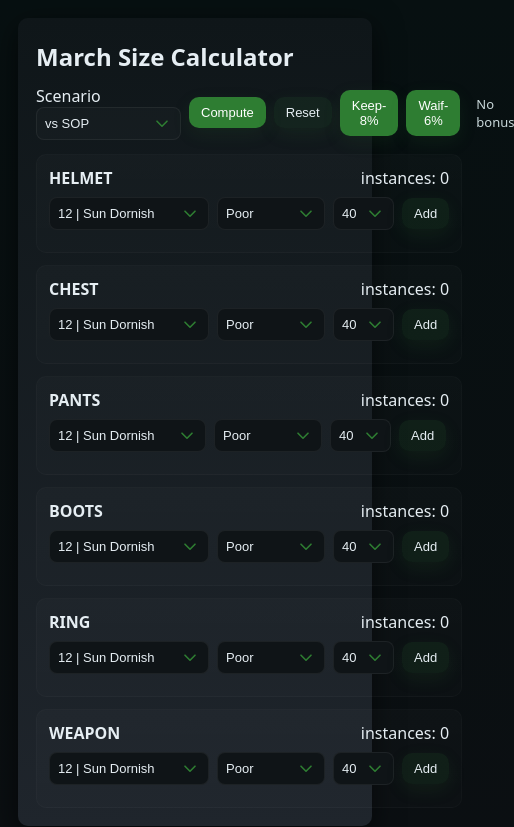
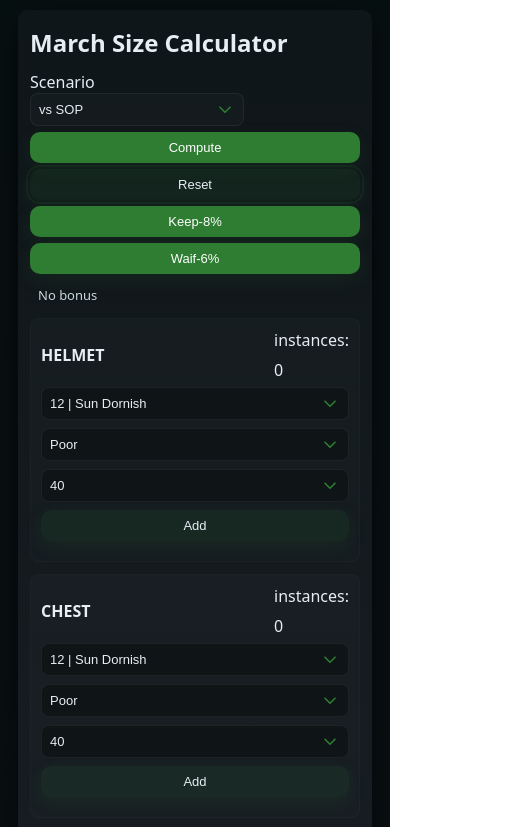
Before and after one commit to Shimulik/march_size_calc, a plain HTML site: page index.html in a window 390 px wide. Both pictures are taken after a click on the button "Reset". Shown: the top 827 px of the page, 514 px wide, since content can reach past the window. Drawn offline with Linux system fonts and the light colour scheme.

Commit message:
Update styles.css

```diff
--- a/styles.css
+++ b/styles.css
@@ -14,7 +14,6 @@
   --shadow-strong: rgba(0,0,0,0.6);
 }
 
-
 :root, html, body {
   box-sizing: border-box;
 }
@@ -29,7 +28,6 @@ body{
   -moz-osx-font-smoothing: grayscale;
 }
 
-
 .wrap{
   max-width:1100px;
   margin:0 auto;
@@ -37,15 +35,22 @@ body{
   border-radius:10px;
   padding:18px;
   box-shadow:0 8px 30px var(--shadow-strong);
+  box-sizing: border-box;
+  width: calc(100% - 36px);
 }
-
 
 h2{ margin:4px 0 12px; color:var(--text); }
 .muted{ color:var(--muted); font-size:13px; }
 .mono{ font-family:ui-monospace, SFMono-Regular, Menlo, Monaco, "Roboto Mono", monospace; font-size:13px; color:var(--text); }
 
-
-.controls{ display:flex; gap:8px; align-items:center; margin:10px 0 14px; }
+.controls{
+  display:flex;
+  gap:8px;
+  align-items:center;
+  margin:10px 0 14px;
+  flex-wrap:wrap;
+}
+.controls > * { min-width:0; flex:0 1 auto; }
 
 select, input, button {
   font-size:13px;
@@ -54,8 +59,8 @@ select, input, button {
   border:1px solid var(--border);
   background: rgba(255,255,255,0.02);
   color:var(--text);
+  min-width: 0;
 }
-
 
 button{
   background: var(--accent);
@@ -65,13 +70,16 @@ button{
   box-shadow: 0 6px 18px rgba(46,125,50,0.12);
   border-radius:10px;
   padding:8px 12px;
+  flex-shrink: 1;
+  min-width: 64px;
 }
+
 button.secondary{
   background: rgba(46,125,50,0.12);
   color: var(--text);
   border-color: var(--border);
+  min-width: 64px;
 }
-
 
 .grid{ display:grid; grid-template-columns:1fr 1fr; gap:12px; }
 @media (max-width:880px){ .grid{ grid-template-columns:1fr } }
@@ -93,7 +101,6 @@ button.secondary{
   margin-bottom:8px;
 }
 
-
 .chip{
   display:inline-flex;
   align-items:center;
@@ -106,10 +113,11 @@ button.secondary{
   cursor:pointer;
   border:1px solid var(--chip-border);
   background: var(--chip-on-surface);
+  user-select: none;
+  -webkit-tap-highlight-color: transparent;
 }
 .chips-row{ display:flex; flex-wrap:wrap; gap:6px; margin-top:10px; }
 .chip .rarity-badge{ font-size:11px; opacity:0.8; padding:2px 6px; border-radius:6px; background: rgba(10, 10, 10, 0.217); margin-left:6px; color:var(--muted); }
-
 
 .chip-rarity-Poor{        background:#adabab; color:#e6eef3; border-color:rgba(255,255,255,0.04) }
 .chip-rarity-Common{      background:#508920; color:#e6eef3; border-color:rgba(46,125,50,0.10) }
@@ -118,13 +126,7 @@ button.secondary{
 .chip-rarity-Epic{        background:#b0561d; color:#e6eef3; border-color:rgba(138,43,226,0.10) }
 .chip-rarity-Legendary{   background:#b19827; color:#e6eef3; border-color:rgba(255,140,0,0.12) }
 
-
 .combo-chips{ display:flex; flex-wrap:wrap; gap:6px; }
-
-
-@media (max-width:880px){ .grid{ grid-template-columns:1fr } }
-
-
 
 select,
 select:focus,
@@ -146,70 +148,48 @@ select:hover {
   transition: box-shadow .12s ease, border-color .12s ease;
 }
 
-
 select::-ms-expand { display: none; }
-
 
 .controls select {
   background-color: rgba(255,255,255,0.02);
   border: 1px solid var(--border);
 }
-
-
 select option,
 option {
   background-color: #0f1417;
   color: var(--text);
 }
-
-
 select optgroup,
 optgroup {
   color: #cfe1df;
   background-color: #0b1213;
 }
-
-
 select:focus {
   outline: 2px solid rgba(46,125,50,0.18);
   outline-offset: 2px;
   box-shadow: 0 8px 24px rgba(0,0,0,0.6);
 }
-
-
 select[multiple], select[size] {
   background-color: #0f1417;
   color: var(--text);
   border-radius:6px;
 }
-
-
 select option:hover { background: rgba(46,125,50,0.08); }
-
-
 @-moz-document url-prefix() {
   select, option { color: var(--text); background: #0f1417; }
 }
-
-
 select::-webkit-dropdown-button { display: none; }
-
-
 select:focus {
   box-shadow:
     0 6px 18px rgba(0,0,0,0.6),
     0 0 0 4px rgba(46,125,50,0.04) inset;
 }
-
-
 select[aria-invalid="true"] {
   outline: 2px solid rgba(255, 82, 82, 0.18);
   border-color: rgba(255, 82, 82, 0.35);
 }
 
-
 .slot-label, .chip .rarity-badge { font-weight:600; }
-
 
 button.active {
   box-shadow: 0 6px 20px rgba(46,125,50,0.22);
@@ -217,8 +197,6 @@ button.active {
   color: #fff;
   transform: translateY(-1px);
 }
-
-
 
 #computeBtn.active,
 #computeBtn:active {
@@ -228,9 +206,62 @@ button.active {
   transition: box-shadow .12s ease, transform .06s ease, background .12s ease;
 }
 
-
 #computeBtn[disabled] {
   opacity: 0.6;
   cursor: default;
   filter: saturate(0.9) brightness(.95);
 }
+
+.chip .mono {
+  white-space: nowrap;
+  text-overflow: ellipsis;
+  overflow: hidden;
+  max-width: 160px;
+  display: inline-block;
+  vertical-align: middle;
+}
+
+.chip { padding: 8px 12px; }
+.chip:active { transform: translateY(0); }
+
+@media (max-width: 520px) {
+  body { margin: 10px; }
+  .wrap { padding: 12px; margin: 0 8px; width: calc(100% - 16px); }
+  .controls { gap: 6px; align-items: stretch; }
+  .controls select,
+  .controls button,
+  .controls input {
+    width: 100%;
+    max-width: none;
+  }
+  .controls .muted { width: 100%; margin-top: 6px; }
+
+  .slot-card > div > div { display:flex; gap:8px; flex-direction:column; align-items:stretch; }
+  .slot-card select, .slot-card button { width: 100%; }
+
+  .chip { padding: 10px 14px; font-size: 15px; }
+  .chip .rarity-badge { font-size: 12px; padding: 4px 8px; }
+
+  .slot-card { padding:10px; border-radius:8px; }
+  .slot-header { margin-bottom:6px; }
+}
+
+@media (max-width:880px) {
+  .grid { grid-template-columns: 1fr; }
+}
+
+.wrap { box-sizing: border-box; }
+
+.chip:focus,
+button:focus,
+select:focus {
+  outline: 2px solid rgba(46,125,50,0.12);
+  outline-offset: 2px;
+}
+
+@media (max-width:360px) {
+  h2 { font-size: 16px; }
+  .mono { font-size: 12px; }
+  .muted { font-size: 12px; }
+  .chip .mono { max-width: 120px; }
+}
```
